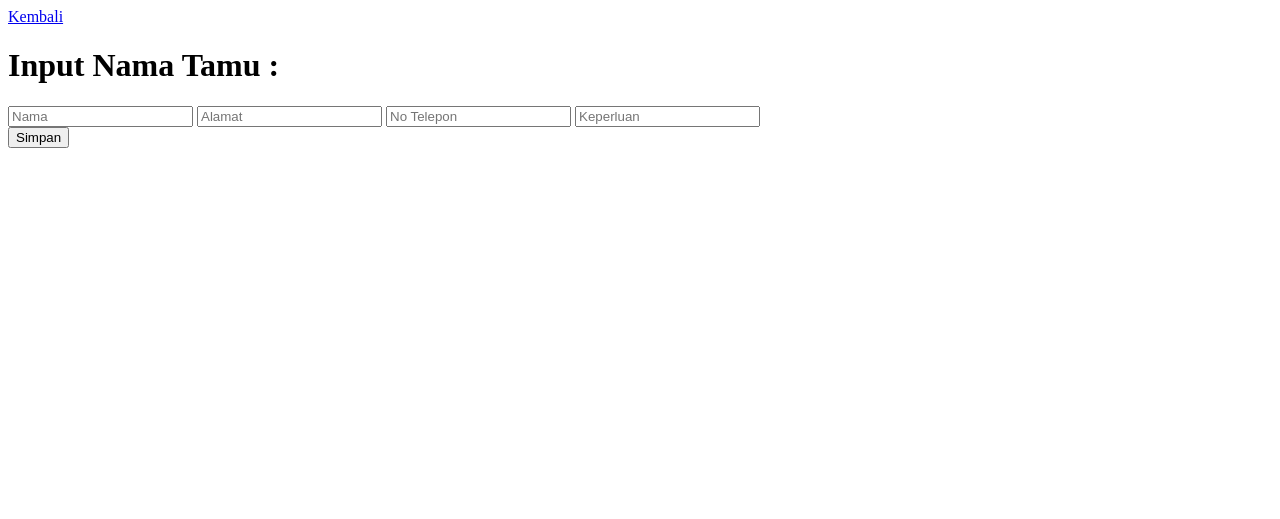
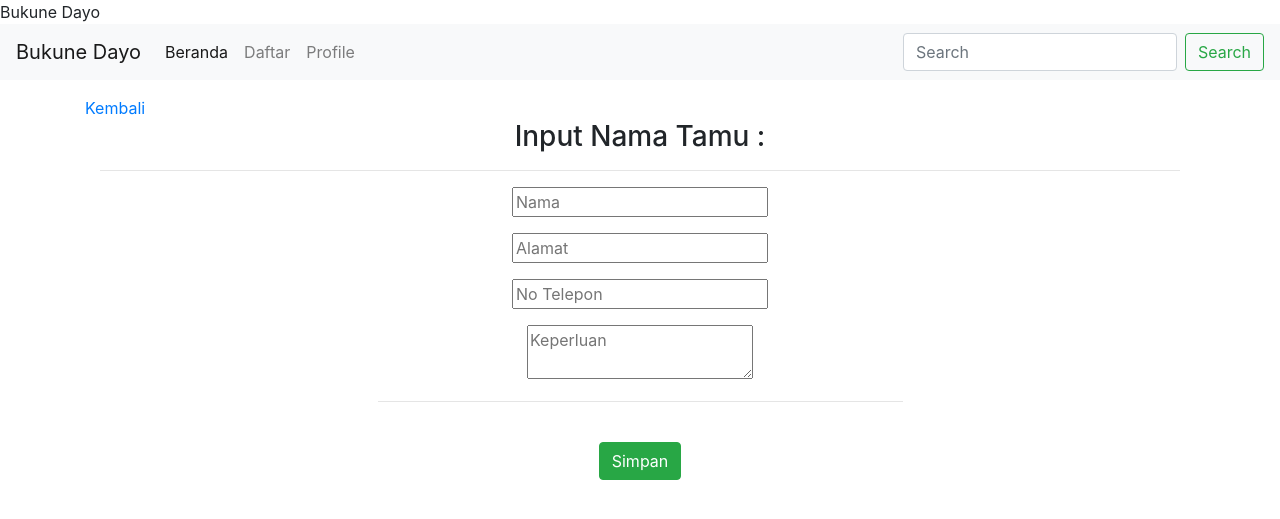
Before and after one commit to elzackq/Praxis-Academy, a Django app: page /registrasi/tambah in a window 1280 px wide. Shown: the top 519 px of the page. Run offline with Django 3.2, Linux system fonts and the light colour scheme; some libraries are stand-ins or nearby versions.

Commit message:
update front end

```diff
--- a/novice/case-01/BUKU_TAMU/registrasi/templates/registrasi/tambah.html
+++ b/novice/case-01/BUKU_TAMU/registrasi/templates/registrasi/tambah.html
@@ -1,23 +1,40 @@
-<!DOCTYPE html>
-<html lang="en">
-<head>
-    <meta charset="UTF-8">
-    <meta name="viewport" content="width=device-width, initial-scale=1.0">
-    <meta http-equiv="X-UA-Compatible" content="ie=edge">
-    <title>Buku Tamu</title>
-</head>
-<body>
+{% extends 'layout.html' %}
+
+{% block content %}
+
 <a href="/registrasi">Kembali</a>
-    <h1>Input Nama Tamu : </h1>
+<div class="container">
+    <div class="row">
+        <div class="col">
+            <h3 class="text-center mb-6 mt-6">Input Nama Tamu : </h3>
+            <hr>
+        </div>
+    </div>
+    <div class="row justify-content-center">
+        <div class="col-6 text-center">
             <form action="/registrasi/simpanbaru" method="post">
                 {% csrf_token %}
+                <div class="form-group">
                     <input type="text" name="nama" placeholder="Nama"/>
+                </div>
+                <div class="form-group">
                     <input type="text" name="alamat" placeholder="Alamat"/>
+                </div>
+                <div class="form-group">
                     <input type="text" name="tlp" placeholder="No Telepon"/>
-        <input type="text" name="keperluan" placeholder="Keperluan"/>
+                </div>
+                <div class="form-group">
+                    <textarea type="text" name="keperluan" placeholder="Keperluan"/></textarea>
+                    <hr>
+                </div>
+                <div class="form-group">
+                    <br/>
+                    <button type="submit" class=" btn btn-success">Simpan</button>
+                </div>
 
-        <br/>
-        <button type="submit">Simpan</button>
             </form>
-</body>
-</html>
+        </div>
+    </div>
+</div>
+
+{% endblock %}
--- a/novice/case-01/BUKU_TAMU/templates/layout.html
+++ b/novice/case-01/BUKU_TAMU/templates/layout.html
@@ -10,28 +10,42 @@
     <title>Bukune Dayo</title>
 </head>
 <body>
-    <nav class="navbar navbar-expand-lg navbar-dark bg-primary">
-        <a href="/" class="navbar-brand">Beranda</a>
-        <div class="collapse navbar-collapse">
+
+    <nav class="navbar navbar-expand-lg navbar-light bg-light">
+    <a class="navbar-brand" href="#">Bukune Dayo</a>
+    <button class="navbar-toggler" type="button" data-toggle="collapse" data-target="#navbarSupportedContent" aria-controls="navbarSupportedContent" aria-expanded="true" aria-label="Toggle navigation">
+        <span class="navbar-toggler-icon"></span>
+    </button>
+
+    <div class="collapse navbar-collapse" id="navbarSupportedContent">
         <ul class="navbar-nav mr-auto">
         <li class="nav-item active">
-                    <a href="/registrasi" class="nav-link">Daftar</a>
+            <a class="nav-link" href="/">Beranda<span class="sr-only">(current)</span></a>
         </li>
-                <li class="nav-item active">
-                    <a href="/registrasi/profile" class="nav-link">Profile</a>
+        <li class="nav-item">
+            <a class="nav-link" href="/registrasi">Daftar</a>
         </li>
+        <li class="nav-item">
+            <a class="nav-link" href="/registrasi/profile">Profile</a>
+        </li>
+
         </ul>
+        <form class="form-inline my-2 my-lg-0">
+        <input class="form-control mr-sm-2" type="search" placeholder="Search" aria-label="Search">
+        <button class="btn btn-outline-success my-2 my-sm-0" type="submit">Search</button>
+        </form>
     </div>
     </nav>
+
 
     <main class="container mt-3">
         {% block content %}
         {% endblock %}
     </main>
 
+    <script src="{% static 'bootstrap/js/jquery-3.5.1.slim.min.js'%}"></script>
     <script src="{% static 'index.js'%}"></script>
     <script src="{% static 'bootstrap/js/bootstrap.min.js'%}"></script>
-    <script src="{% static 'bootstrap/js/jquery-3.5.1.slim.min.js'%}"></script>
     <script src="{% static 'bootstrap/js/popper.min.js'%}"></script>
 
 </body>
```
Also changed, not shown: novice/case-01/BUKU_TAMU/registrasi/templates/registrasi/index.html (+21 -8 lines), 1 other file. Lines whose indentation alone changed are shown as unchanged.
